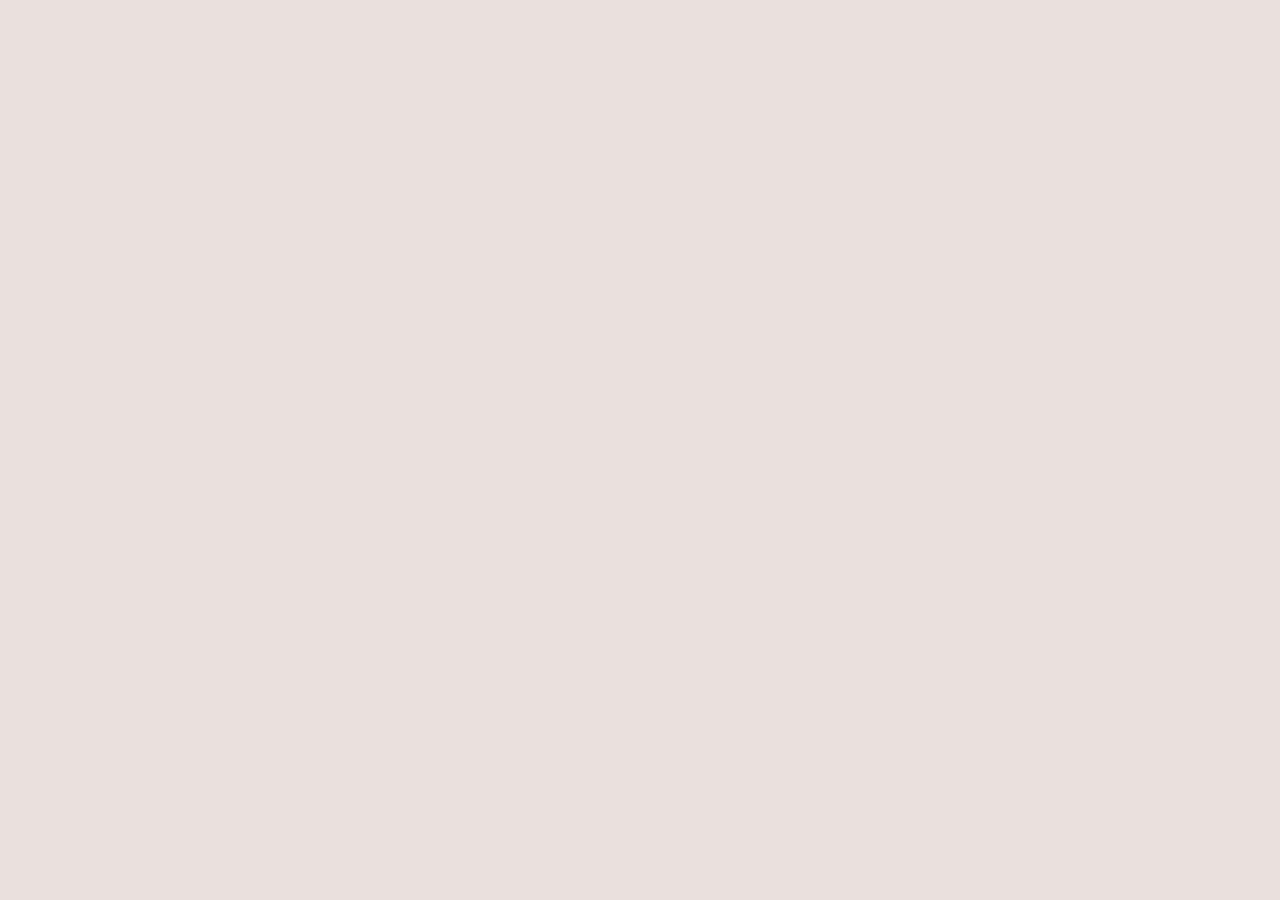
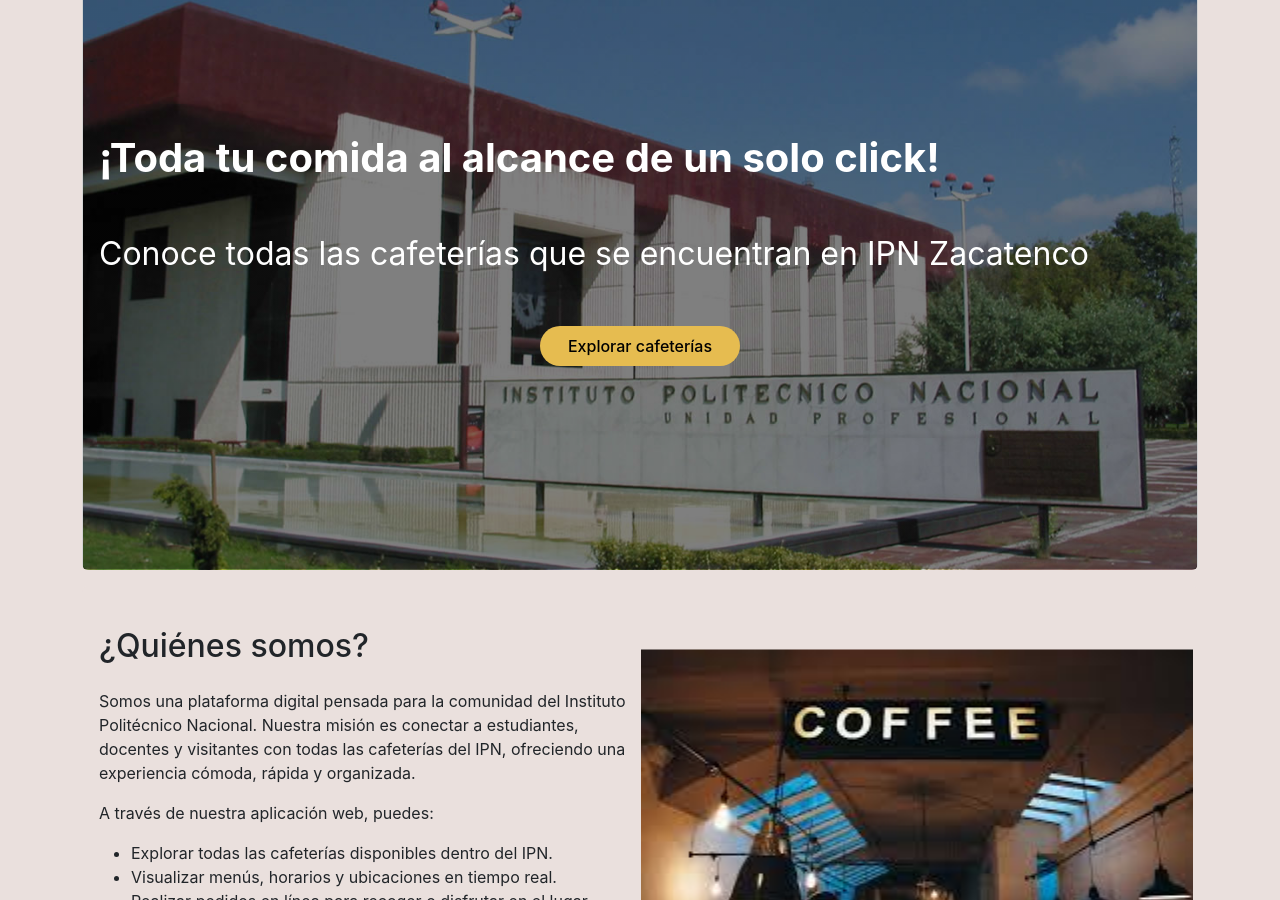
Before and after one commit to KarlaVenegas/frontProyecto, an Angular app: page /inicio in a window 1280 px wide. Shown: the part 200-1100 px from the top of the page. Before the commit the page ends 800 px from the top, so only its background shows below. Built offline with nearby package versions, Linux system fonts and the light colour scheme.

Commit message:
nuevo index

```diff
--- a/src/app/comprador/explorar-cafeterias-comp/explorar-cafeterias-comp.component.ts
+++ b/src/app/comprador/explorar-cafeterias-comp/explorar-cafeterias-comp.component.ts
@@ -1,36 +1,18 @@
-import { Component, OnInit } from '@angular/core';
+import { Component } from '@angular/core';
 import { Router } from '@angular/router';
-import { Cafeteria } from '../../models/cafeteria';
-import { CafeteriaService } from '../../services/cafeteria.service';
-import { CommonModule } from '@angular/common';
 
 @Component({
   selector: 'app-explorar-cafeterias-comp',
+  imports: [],
   templateUrl: './explorar-cafeterias-comp.component.html',
-  imports: [CommonModule],
-  styleUrls: ['./explorar-cafeterias-comp.component.css']
+  styleUrl: './explorar-cafeterias-comp.component.css'
 })
-export class ExplorarCafeteriasCompComponent implements OnInit {
-  cafeterias: Cafeteria[] = [];
+export class ExplorarCafeteriasCompComponent {
 
-  constructor(private router: Router, private cafeteriaService: CafeteriaService) {}
+  constructor(private router: Router) {}
 
-  ngOnInit() {
-  this.cafeteriaService.getCafeterias().subscribe(
-    (data: Cafeteria[]) => {
-      this.cafeterias = data.sort((a, b) => {
-        // Convierte hora_inicio a minutos para comparar correctamente
-        const [ha, ma] = a.hora_inicio.split(':').map(Number);
-        const [hb, mb] = b.hora_inicio.split(':').map(Number);
-        return ha * 60 + ma - (hb * 60 + mb);
-      });
-    },
-    (error: any) => {
-      console.error('Error fetching cafeterias:', error);
-    }
-  );
+  irAlMenu() {
+    this.router.navigate(['/comprador/menuCafe']);
+  }
+
 }
-  irAlMenu(id: number) {
-    this.router.navigate(['/comprador/menuCafe', { id: id }]);
-  }
-}
--- a/src/app/principal/inicio/inicio.component.css
+++ b/src/app/principal/inicio/inicio.component.css
@@ -0,0 +1,65 @@
+.firstDiv {
+  background-image: linear-gradient(rgba(0, 0, 0, 0.5), rgba(0, 0, 0, 0.5)), url("public/img/ipnZacatenco.jpg");
+  background-size: cover;
+  background-position: center;
+  background-repeat: no-repeat;
+  height: 80vh;
+  color: white;
+}
+
+.optButton {
+  display: flex;
+  justify-content: center;
+  gap: 30px;
+  margin-top: 10px;
+
+}
+
+button {
+  background-color: #E6BC50;
+  border: none;
+  border-radius: 20px;
+  font-weight: 500;
+  cursor: pointer;
+  transition: background-color 0.3s ease;
+  color: #000000;
+  height: 40px;
+  width: 200px;
+  display: block;
+  margin: 32px auto 0 auto;
+  margin-top: 1.2vw;
+}
+
+button:hover {
+  background-color: #B48B37;
+  color: black;
+}
+
+.linea-vertical-container {
+  display: flex;
+  flex-direction: column;
+  align-items: center;
+}
+
+.linea-vertical {
+  width: 1px;
+  height: 20vh;
+  background-color: #000;
+}
+
+
+.divisor {
+  background-color: #eae0dd;
+  border-color: transparent;
+}
+
+.imgCafe {
+  max-width: 100%;
+  height: auto;
+  transform: scale(2.0); /* Imagen ligeramente más grande */
+  transition: transform 0.3s ease;
+}
+
+.imgCafe:hover {
+  transform: scale(1.6);
+}
--- a/src/app/principal/inicio/inicio.component.html
+++ b/src/app/principal/inicio/inicio.component.html
@@ -1 +1,69 @@
-<p>inicio works!</p>
+<div class="container">
+  <div class="card mt-5 firstDiv">
+    <div class="card-body align-content-center">
+      <h1 class="d-flex my-5 fs-1 fw-bolder">¡Toda tu comida al alcance de un solo click!</h1>
+      <p class="d-flex my-5 fs-2" >Conoce todas las cafeterías que se encuentran en IPN Zacatenco</p>
+      <button type="button" class="my-5 ">Explorar cafeterías</button>
+    </div>
+  </div>
+  <div class="card mt-3 divisor">
+    <div class="container card-body my-4">
+      <h2 class="mb-4">¿Quiénes somos?</h2>
+
+      <div class="row align-items-center">
+        <div class="col-md-6">
+          <p>Somos una plataforma digital pensada para la comunidad del Instituto Politécnico Nacional. Nuestra misión
+            es conectar a estudiantes, docentes y visitantes con todas las cafeterías del IPN, ofreciendo una experiencia
+            cómoda, rápida y organizada.</p>
+
+          <p>A través de nuestra aplicación web, puedes:</p>
+          <ul>
+            <li>Explorar todas las cafeterías disponibles dentro del IPN.</li>
+            <li>Visualizar menús, horarios y ubicaciones en tiempo real.</li>
+            <li>Realizar pedidos en línea para recoger o disfrutar en el lugar.</li>
+            <li>Registrar tu propia cafetería y darla a conocer a la comunidad politécnica.</li>
+          </ul>
+        </div>
+
+        <div class="col-md-6 text-center">
+          <img src="/img/cafeteria1.jpeg" class="imgCafe" alt="Imagen de cafetería">
+        </div>
+      </div>
+    </div>
+  </div>
+  <div class="card mt-3 divisor">
+    <div class="card-body">
+      <h2 class="mb-4">Nuestro objetivo</h2>
+      <ul>
+        <li>Centralizar la información de todas las cafeterías del IPN en una sola plataforma accesible, confiable y actualizada.</li>
+        <li>Facilitar la experiencia del usuario, permitiendo explorar menús, precios, ubicaciones y horarios desde cualquier dispositivo.</li>
+        <li>Impulsar la digitalización de los servicios alimentarios dentro del Instituto, brindando a las cafeterías una herramienta moderna para gestionar pedidos y aumentar su visibilidad.</li>
+        <li>Fomentar el emprendimiento y la participación, permitiendo a nuevas cafeterías o negocios registrarse y ser parte activa de la red.</li>
+        <li>Contribuir a una comunidad más conectada, promoviendo la cercanía entre estudiantes, personal del IPN y proveedores de alimentos.</li>
+      </ul>
+    </div>
+  </div>
+  <div class="card mt-3 divisor">
+    <div class="card-body d-flex justify-content-around text-center align-items-center">
+
+      <div class="d-flex flex-column align-items-center my-5">
+        <h3>Realiza tu pedido</h3>
+        <button type="button" class="btn btn-primary">Aquí</button>
+      </div>
+
+      <div class="linea-vertical-container mx-3">
+        <div class="linea-vertical"></div>
+        <p class="my-1">ó</p>
+        <div class="linea-vertical"></div>
+      </div>
+
+      <div class="d-flex flex-column align-items-center">
+        <h3>Únete a nosotros</h3>
+        <button type="button" class="btn btn-primary">Aquí</button>
+      </div>
+
+    </div>
+  </div>
+
+
+</div>
--- a/src/app/principal/login/login.component.css
+++ b/src/app/principal/login/login.component.css
@@ -16,7 +16,7 @@
   border-radius: 12px;
 }
 
-button[type="submit"] {
+button {
   background-color: #E6BC50;
   border: none;
   border-radius: 20px;
```
Also changed, not shown: public/img/cafeteria1.jpeg (added), public/img/ipnZacatenco.jpg (added).
